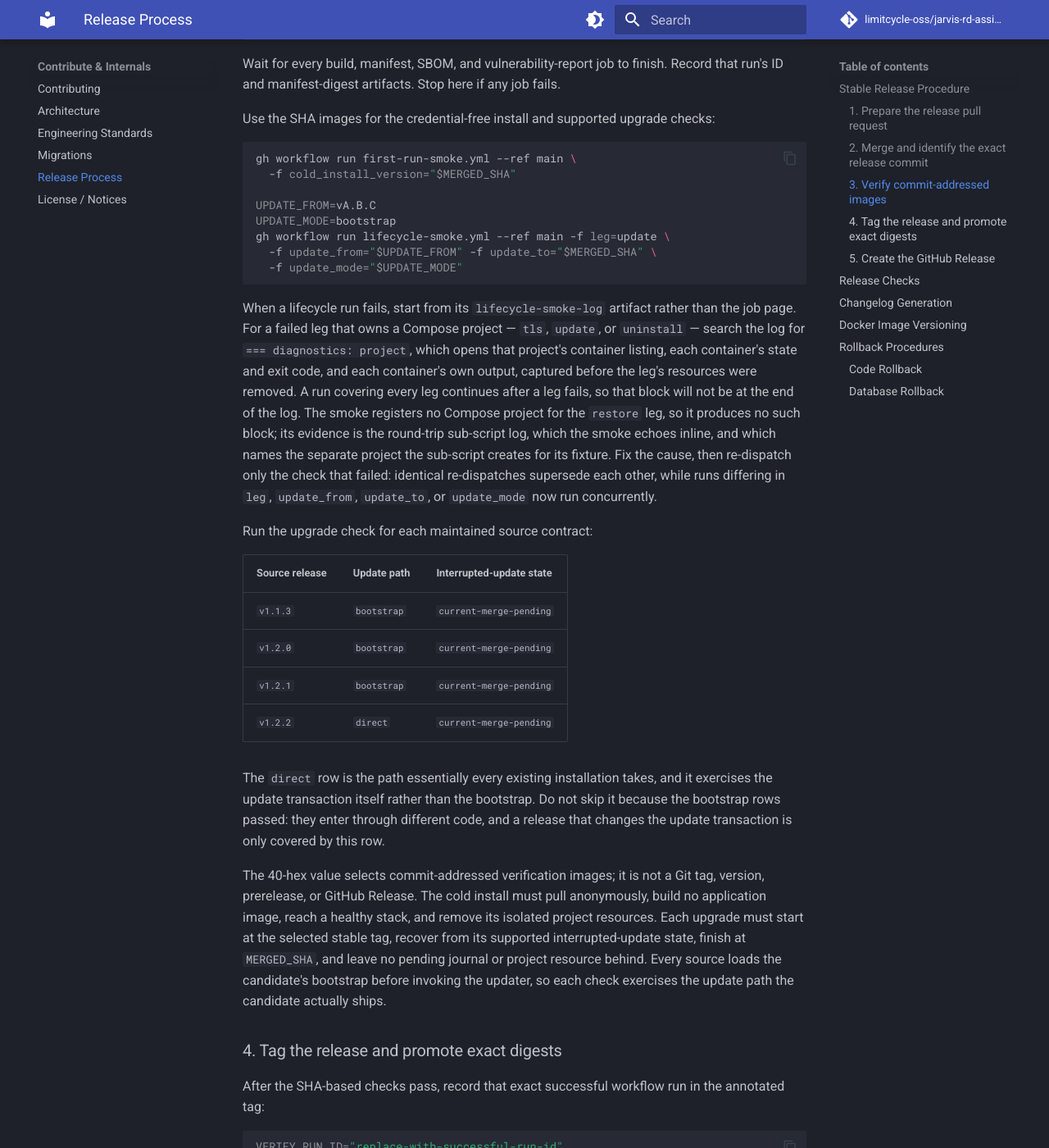
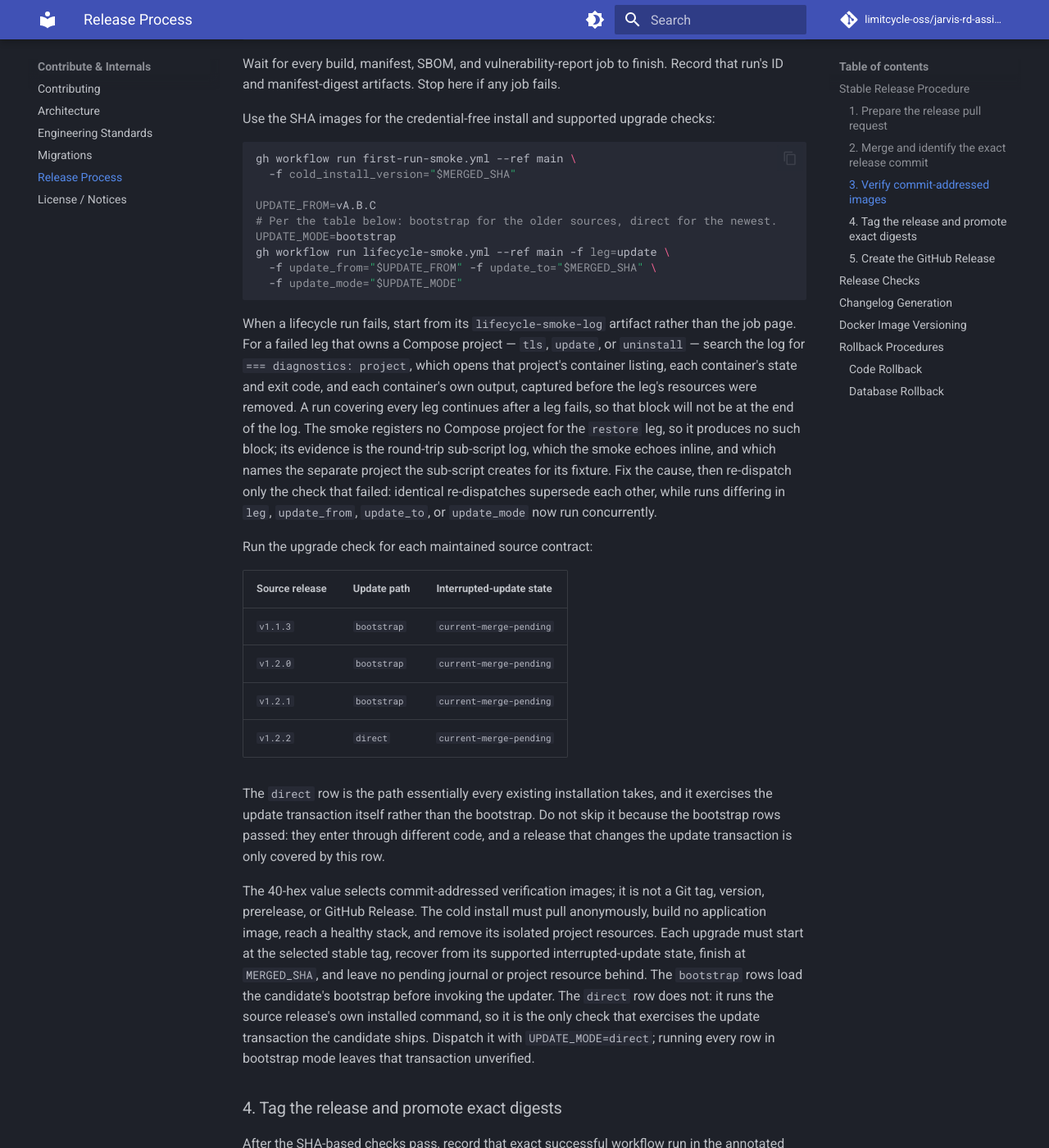
Before and after one commit to FFidan/Jarvis-RD-Assistant, an MkDocs documentation site: the page built from docs/RELEASE.md, in a window 1280 px wide and 1400 px high, scrolled down 1929 px. Shown: the whole window at 82% size. Built offline with MkDocs 1.6.1 and Material for MkDocs 9.7.7, drawn with Linux system fonts in a browser that asks for light colours; comment, search, counter and statistics services are not loaded.

Commit message:
fix: keep the upgrade check, the framework floor and a refusal consistent
The supported-source table gained a direct upgrade row, but the surrounding text
still said every source loads the candidate's bootstrap first, and the dispatch
example hardcoded the bootstrap mode. Followed literally, that ran all four rows
through the bootstrap and left the update transaction unverified, which is what
the new row exists to cover. The text now distinguishes the two and says which
mode each row takes.

The shared library declared a lower framework floor than the services, while
being the package that ships the route-table walk the impersonation check needs;
below that floor the check becomes a silent skip.

A stopped database and a compose project that is not this install are different
problems: the restore precheck now verifies ownership on its own, so a mismatch
is no longer answered with "start the database".

Co-Authored-By: Claude <noreply@anthropic.com>

```diff
--- a/docs/RELEASE.md
+++ b/docs/RELEASE.md
@@ -98,6 +98,7 @@ gh workflow run first-run-smoke.yml --ref main \
   -f cold_install_version="$MERGED_SHA"
 
 UPDATE_FROM=vA.B.C
+# Per the table below: bootstrap for the older sources, direct for the newest.
 UPDATE_MODE=bootstrap
 gh workflow run lifecycle-smoke.yml --ref main -f leg=update \
   -f update_from="$UPDATE_FROM" -f update_to="$MERGED_SHA" \
@@ -138,8 +139,11 @@ anonymously, build no application image, reach a healthy stack, and remove its
 isolated project resources. Each upgrade must start at the selected stable tag,
 recover from its supported interrupted-update state, finish at `MERGED_SHA`,
 and leave no pending journal or project resource behind.
-Every source loads the candidate's bootstrap before invoking the updater, so
-each check exercises the update path the candidate actually ships.
+The `bootstrap` rows load the candidate's bootstrap before invoking the updater.
+The `direct` row does not: it runs the source release's own installed command, so
+it is the only check that exercises the update transaction the candidate ships.
+Dispatch it with `UPDATE_MODE=direct`; running every row in bootstrap mode leaves
+that transaction unverified.
 
 ### 4. Tag the release and promote exact digests
 
```
Also changed, not shown: 2 other files.
